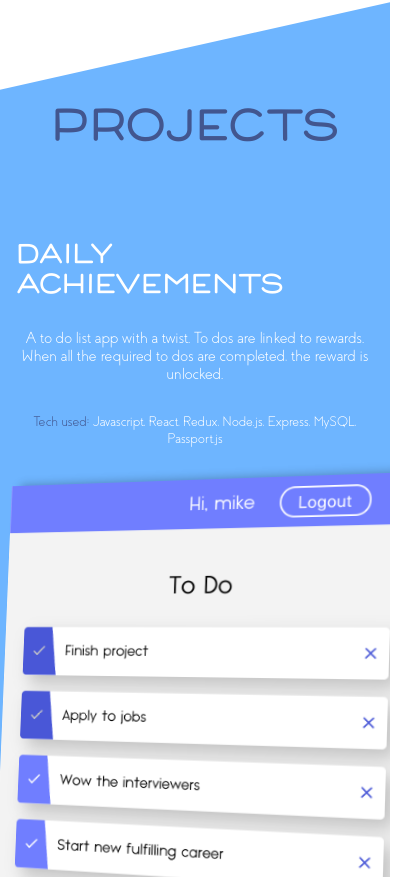
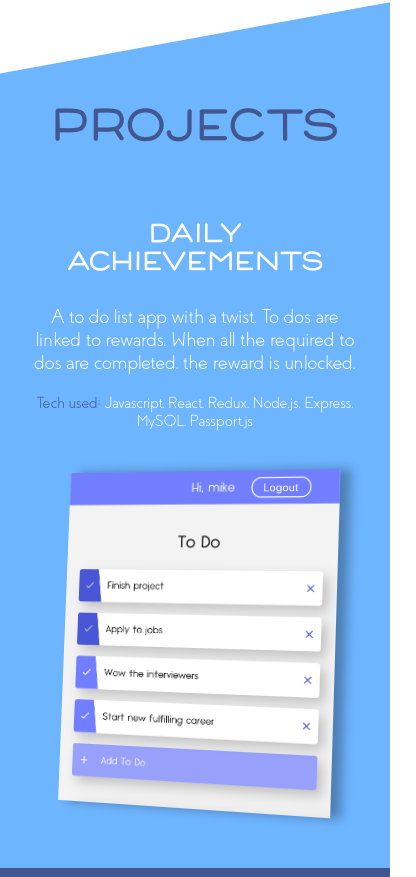
Before and after one commit to mikelee/portfolio, a React (Create React App) app: page / in a window 390 px wide. Shown: the part 1967-2844 px from the top of the page, 416 px wide, since content can reach past the window. Built offline with nearby package versions, Linux system fonts and the light colour scheme; the HTML template or start-up script is replaced by a standard one.

Commit message:
Decrease image size and make other sizing tweaks. Move project title outside of content div

```diff
--- a/src/components/project-card/project-card.component.jsx
+++ b/src/components/project-card/project-card.component.jsx
@@ -4,9 +4,9 @@ import './project-card.styles.scss';
 
 const ProjectCard = ({ name, img, tech, description, index }) => (
     <div className={`project-card ${index !== 0 ? "alternate" : ""}`} >
+        <h3 className='project-title'>{name}</h3>
         <div className='content'>
             <div className='project-info'>
-                <h3 className='project-title'>{name}</h3>
                 <p className='project-description'>{description}</p>
                 <p className='project-tech'>
                     <span>Tech used: </span>
--- a/src/components/project-card/project-card.styles.scss
+++ b/src/components/project-card/project-card.styles.scss
@@ -1,35 +1,39 @@
 .project-card {
     padding: 8rem 0;
     width: 100%;
-    display: flex;
-    justify-content: space-between;
-    justify-content: center;
+
+    .project-title {
+        font-size: 4rem;
+        text-align: center;
+        margin: 0 auto 5rem auto;
+        width: 80%;
+    }
 
     .content {
         display: flex;
-        justify-content: space-between;
+        justify-content: space-around;
         width: 75%;
+        margin: auto;
 
         .project-info {
-            width: 50%;
+            width: 40%;
             display: flex;
             flex-direction: column;
-            justify-content: space-between;
-
-            .project-title {
-                font-size: 4rem;
-            }
+            justify-content: space-around;
 
             .project-description {
                 font-family: 'Coves';
                 font-size: 3rem;
-                align-self: flex-end;
-                margin: 3rem 6rem 3rem auto;
+                justify-self: center;
+                align-self: center;
+                margin-bottom: 2rem;
             }
 
             .project-tech {
                 font-family: 'Coves';
-                font-size: 2.5rem;
+                font-size: 2.4rem;
+                // justify-self: flex-start;
+                align-self: flex-end;
 
                 & span {
                     color: #42568f;
@@ -55,6 +59,7 @@
         .project-card {
 
             .project-img {
+                height: 60vh;
             }
         }
     }
@@ -62,67 +67,56 @@
     @media screen and (max-width: 900px) {
         .project-card {
 
-            padding: 8rem 0;
-
-            .content {
-                width: 85%;
-            }
-
             .project-title {
                 font-size: 3rem;
             }
 
-            .project-description {
-                font-size: 1.8rem;
-            }
+            .content {
+                width: 85%;
 
-            .project-tech {
-                font-size: 1.6rem;
-            }
+                .project-description {
+                    font-size: 2.4rem;
+                }
 
-            .project-img {
-                height: 60vh;
+                .project-tech {
+                    font-size: 2rem;
+                }
+
+                .project-img {
+                    height: 55vh;
+                }
             }
         }
     }
 
-    // @media screen and (max-width: 630px) {
-    //     .project-card {
-
-    //         .project-img {
-    //             height: 55vh;
-    //         }
-    //     }
-    // }
-
     @media screen and (max-width: 600px) {
         .project-card {
+            padding: 6rem 0;
+
+            .project-title {
+                font-size: 2.4rem;
+                margin-bottom: 3rem;
+            }
 
             .content {
-                width: 92%;
-                display: flex;
                 flex-direction: column;
                 align-items: center;
 
                 .project-info {
                     width: 100%;
                     align-items: center;
-
-                    .project-title {
-                        font-size: 2.5rem;
-                        margin-bottom: 3rem;
-                    }
+                    margin-bottom: 4rem;
 
                     .project-description {
-                        font-size: 1.6rem;
+                        font-size: 2rem;
                         text-align: center;
-                        margin: 0 0 3rem 0;
+                        margin-bottom: 2rem;
                     }
 
                     .project-tech {
-                        font-size: 1.4rem;
+                        font-size: 1.6rem;
+                        align-self: center;
                         text-align: center;
-                        margin-bottom: 3rem;
                     }
                 }
 
@@ -132,4 +126,16 @@
             }
         }
     }
+
+    @media screen and (max-width: 480px) {
+        .project-card {
+
+            .content {
+
+                .project-img {
+                    height: 40vh;
+                }
+            }
+        }
+    }
 }
```
